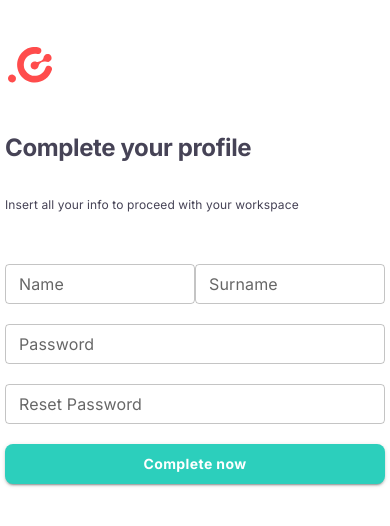
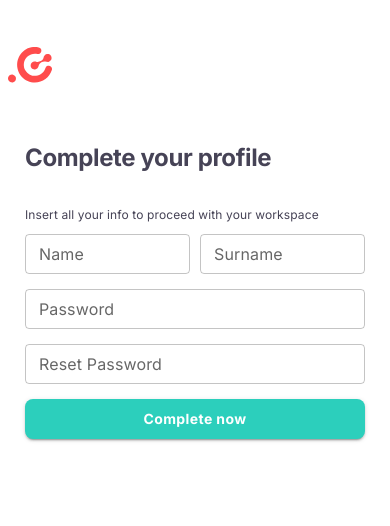
Before and after one commit to olaishola05/Coral, a React (Create React App) app: page /signup/complete-profile in a window 390 px wide. Shown: the top 526 px of the page. Built offline with nearby package versions, Linux system fonts and the light colour scheme.

Commit message:
refactor(app): Add mobile resposive
Add mobile resposive, reduce header mb and add gap to top input for name_

```diff
--- a/src/Components/UI/HeaderText.tsx
+++ b/src/Components/UI/HeaderText.tsx
@@ -33,9 +33,11 @@ const HeaderTextContainer = styled(Box)(({ theme }) => ({
   [theme.breakpoints.down('sm')]: {
     width: '100%',
     gap: '20px',
+    marginBottom: '10px',
     '& .MuiTypography-body1': {
       fontSize: '12px',
     },
+
   },
 
   [theme.breakpoints.down('xs')]: {
--- a/src/Components/UI/Profile.tsx
+++ b/src/Components/UI/Profile.tsx
@@ -3,17 +3,31 @@ import HeaderText from './HeaderText'
 import Box from '@mui/material/Box';
 import TextInput from './TextInput';
 import CustomButton from './CustomButton';
+import { styled } from '@mui/material/styles';
+
+const StyledContainerDiv = styled('div')(({ theme }) => ({
+  [theme.breakpoints.down('sm')]: {
+    width: '100%',
+    padding: '10px 20px',
+
+    form : {
+      width: '100%',
+      alignItems: 'center',
+      gap: '15px',
+    },
+  },
+}))
 
 const Profile = () => {
   return (
-    <div>
+    <StyledContainerDiv>
       <HeaderText
         header='Complete your profile'
         text='Insert all your info to proceed with your workspace'
-        headerStyle={{ marginBottom: '50px' }}
+        headerStyle={{ marginBottom: '30px' }}
       />
       <Box component='form' sx={{ display: 'flex', flexDirection: 'column', gap: '20px' }}>
-        <Box sx={{ display: 'flex', justifyContent: 'space-between' }}>
+        <Box sx={{ display: 'flex', justifyContent: 'space-between', gap: '10px' }}>
           <TextInput
             label='Name'
             placeholder='Marino'
@@ -69,7 +83,7 @@ const Profile = () => {
           Complete now
         </CustomButton>
       </Box>
-    </div>
+    </StyledContainerDiv>
   )
 }
 
--- a/src/Pages/Signup/CompleteProfile.tsx
+++ b/src/Pages/Signup/CompleteProfile.tsx
@@ -8,7 +8,6 @@ const CompleteProfile = () => {
   return (
     <PageLayoutSplit
       leftClassName={{ width: '622px', padding: '70px 100px 100px' }}
-      rightStyles={{ width: '100%', backgroundColor: '#F5F5F5' }}
       leftSide={<Profile />}
       rightSide={<ImageContainer src={signupImage} alt={signupImage} />}
     />
```
